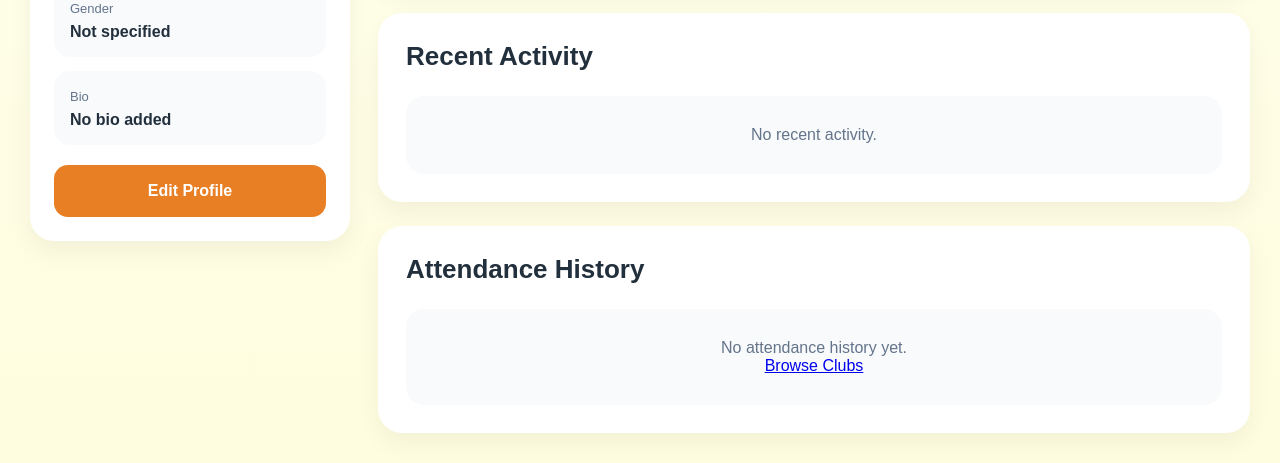
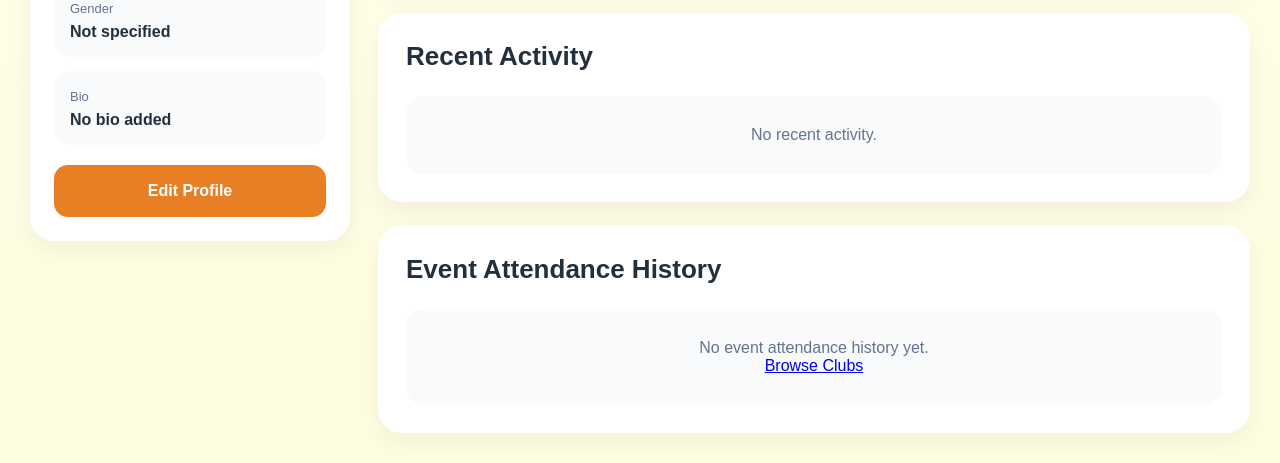
Before and after one commit to HirushikaWickramaarachchi/AgileProject, a Flask app: page /my-profile in a window 1280 px wide. Shown: the part 793-1256 px from the top of the page. Run offline with Flask 3, Linux system fonts and the light colour scheme; a user stored in the database is signed in; some libraries are stand-ins or nearby versions.

Commit message:
feat: refine event attendance history section

```diff
--- a/templates/profile.html
+++ b/templates/profile.html
@@ -245,13 +245,13 @@
           <!-- ATTENDANCE HISTORY -->
           <section class="content-card">
             <div class="section-header">
-              <h3>Attendance History</h3>
+              <h3>Event Attendance History</h3>
             </div>
 
             {% if user.attendances|length == 0 %}
 
             <div class="empty-box">
-              <p>No attendance history yet.</p>
+              <p>No event attendance history yet.</p>
 
               <a href="/clubs" class="browse-clubs-btn">
                 Browse Clubs
```
